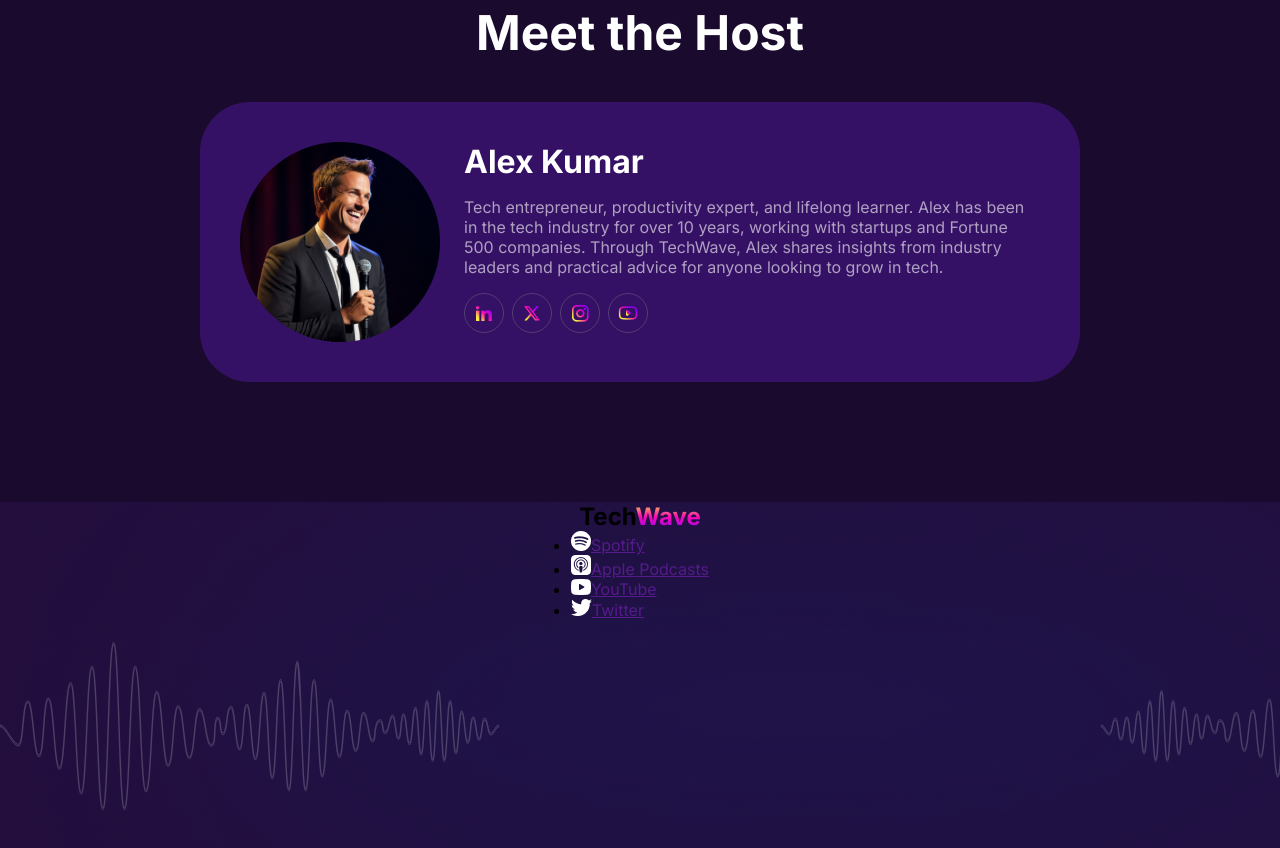
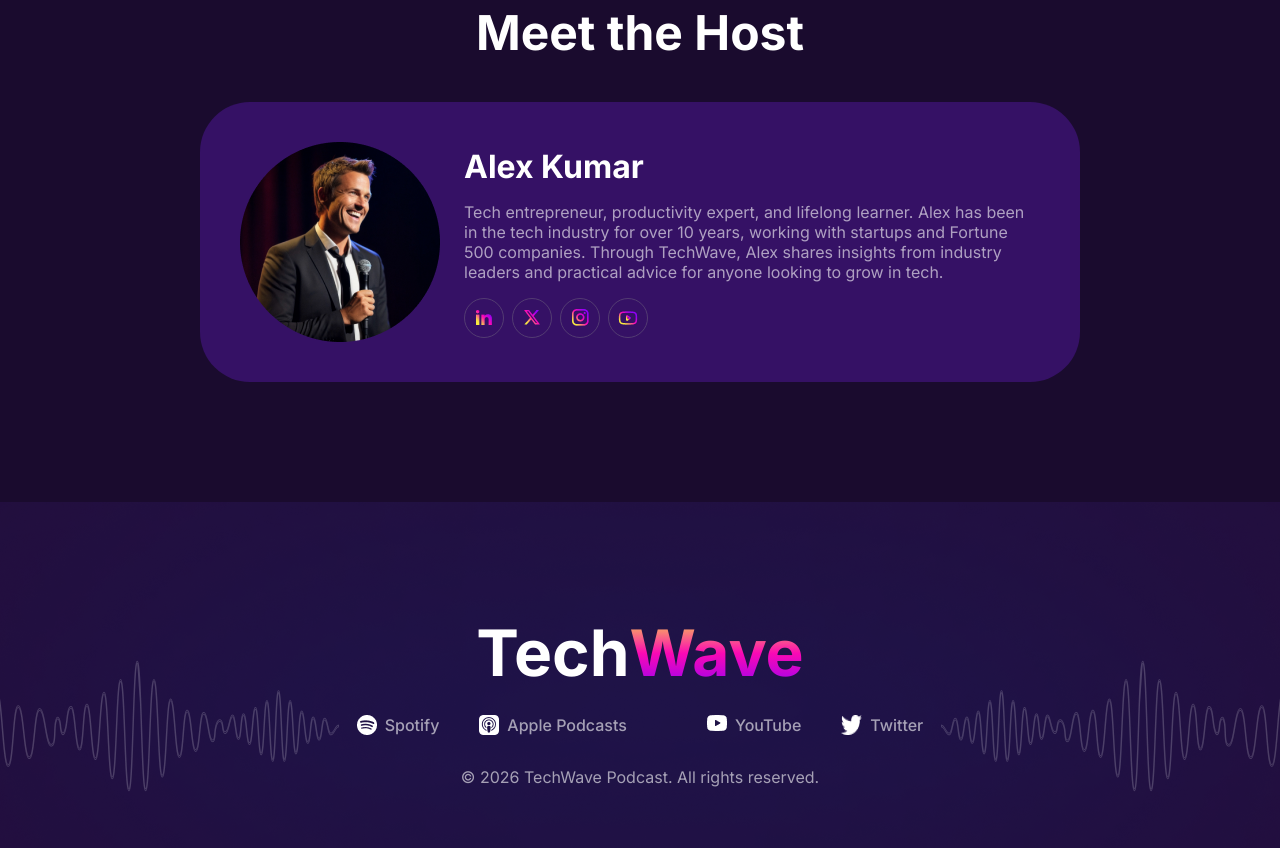
Before and after one commit to abaniksyl/Assignment-2, a plain HTML site: page index.html in a window 1280 px wide. Shown: the part 3520-4368 px from the top of the page. Drawn offline with Linux system fonts and the light colour scheme.

Commit message:
added footer section according to design

```diff
--- a/index.html
+++ b/index.html
@@ -166,7 +166,8 @@
                     <div>
                         <h4>Alex Kumar</h4>
                         <p>Tech entrepreneur, productivity expert, and lifelong learner. Alex has been in the tech
-                            industry for over 10 years, working with startups and Fortune 500 companies. Through TechWave, Alex
+                            industry for over 10 years, working with startups and Fortune 500 companies. Through
+                            TechWave, Alex
                             shares insights from industry leaders and practical advice for anyone looking to grow in
                             tech.
                         </p>
@@ -184,13 +185,16 @@
     </main>
     <!-- footer section -->
     <footer class="footer">
-        <h2>Tech<span class="nav-wave">Wave</span></h2>
-        <ul>
-            <li><img src="./assets/spotify.png" alt=""><a href="">Spotify</a></li>
-            <li><img src="./assets/apple-podcast.png" alt=""><a href="">Apple Podcasts <a></li>
-            <li><img src="./assets/youtube-podcast.png" alt=""><a href="">YouTube</a></li>
-            <li><img src="./assets/twitter.png" alt=""><a href="">Twitter</a></li>
-        </ul>
+        <div class="footer-container">
+            <h2 class="footer-title text-color display-flex">Tech<span class="nav-wave">Wave</span></h2>
+            <ul class="display-flex footer-icons">
+                <li class="display-flex"><img src="./assets/spotify.png" alt=""><a class="style-none" href="">Spotify</a></li>
+                <li class="display-flex"><img src="./assets/apple-podcast.png" alt=""><a class="style-none" href="">Apple Podcasts <a></li>
+                <li class="display-flex"><img src="./assets/youtube-podcast.png" alt=""><a class="style-none" href="">YouTube</a></li>
+                <li class="display-flex"><img src="./assets/twitter.png" alt=""><a class="style-none" href="">Twitter</a></li>
+            </ul>
+            <p class="text-color display-flex">© 2026 TechWave Podcast. All rights reserved.</p>
+        </div>
     </footer>
 </body>
 
--- a/styles/techwave.css
+++ b/styles/techwave.css
@@ -285,10 +285,6 @@ nav>ul>li>a {
 }
 
 /* meet the host section style */
-/* .host-section {
-
-} */
-
 .host-container {
     padding: 40px;
     background-color: #351165;
@@ -297,6 +293,7 @@ nav>ul>li>a {
 
 .host-info {
     gap: 1.5rem;
+    align-items: center;
 }
 
 .host-info>div>h4 {
@@ -329,7 +326,36 @@ nav>ul>li>a {
 /* footer related styles */
 .footer {
     background-image: url(../assets/footer-bg.png);
+    background-position: center;
     height: 412px;
-    justify-items: center;
+}
+
+.footer-title {
+    font-size: 4rem;
+    justify-content: center;
     align-items: center;
+    padding-top: 7rem;
+    margin-bottom: 1.5rem;
 }
+
+.footer-icons {
+    list-style: none;
+    justify-content: center;
+    align-items: center;
+    gap: 2.5rem;
+}
+
+.style-none {
+    color: #FFFFFF;
+    opacity: 60%;
+    font-size: 1rem;
+    font-weight: 500;
+    text-decoration: none;
+    margin-left: 0.5rem;
+}
+
+.footer-container>p {
+    justify-content: center;
+    opacity: 60%;
+    margin-top: 2rem;
+}
```
